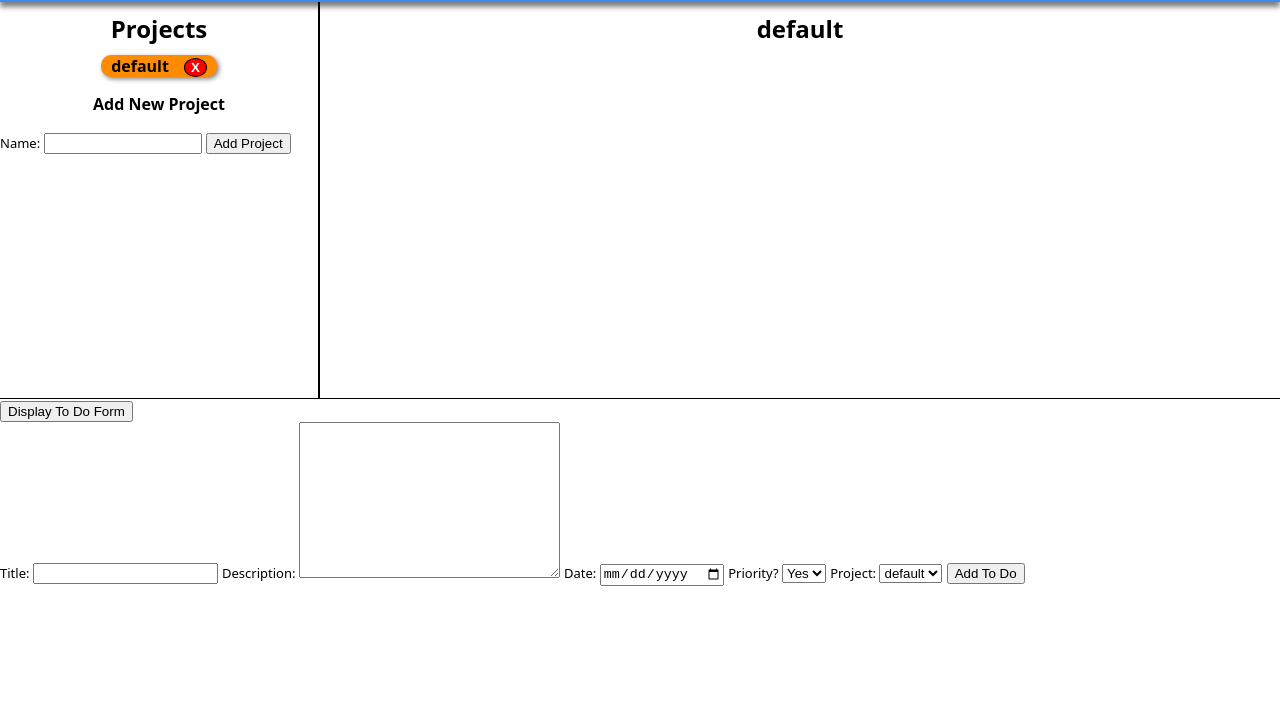
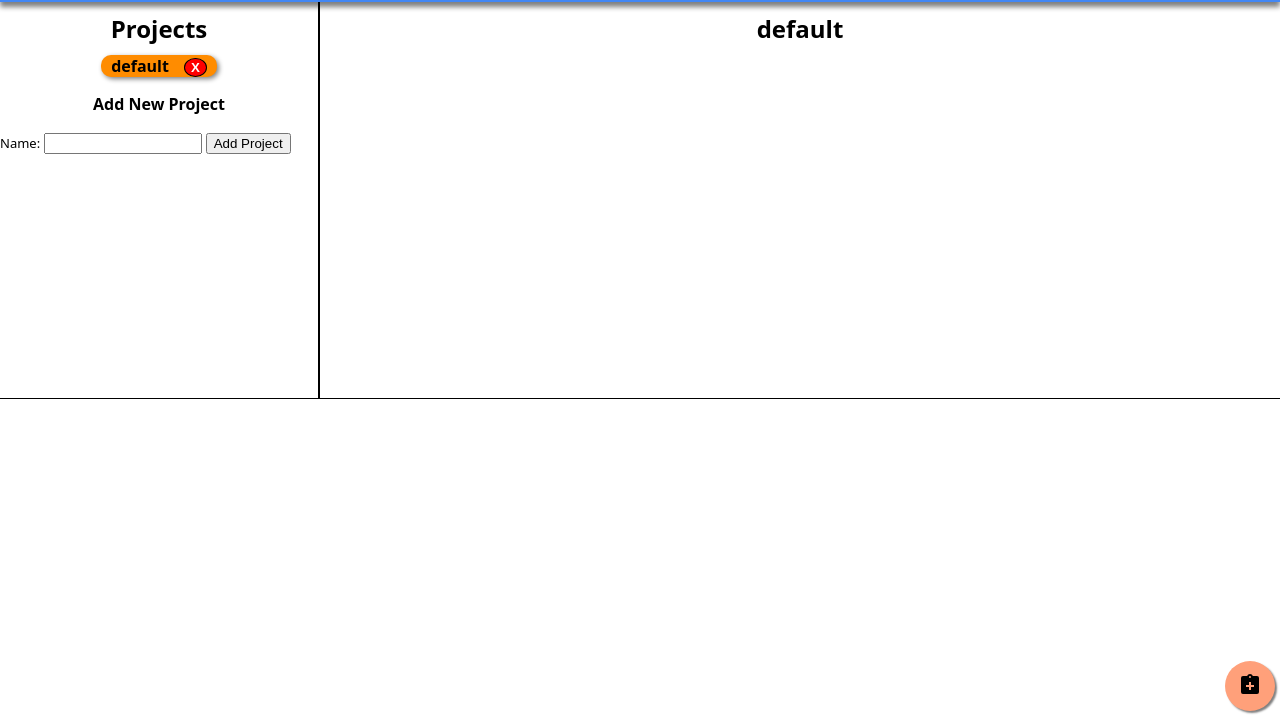
Before and after one commit to dp-beck/todo_app, a plain HTML site: page index.html in a window 1280 px wide. Shown: the part 84-800 px from the top of the page. Drawn offline with Linux system fonts and the light colour scheme.

Commit message:
add additional styling

```diff
--- a/index.html
+++ b/index.html
@@ -28,9 +28,11 @@
     </div>
 
     <footer>
-        <button id="new-to-do">Display To Do Form</button>
+        <button id="new-to-do"><svg style="width:24px;height:24px" viewBox="0 0 24 24">
+          <path fill="currentColor" d="M19,3H14.82C14.4,1.84 13.3,1 12,1C10.7,1 9.6,1.84 9.18,3H5A2,2 0 0,0 3,5V19A2,2 0 0,0 5,21H19A2,2 0 0,0 21,19V5A2,2 0 0,0 19,3M12,3A1,1 0 0,1 13,4A1,1 0 0,1 12,5A1,1 0 0,1 11,4A1,1 0 0,1 12,3M13,12H16V14H13V17H11V14H8V12H11V9H13V12Z" />
+      </svg></button>
 
-        <div id="todo-form">
+        <div id="todo-form" class="hidden">
           <label for="title">Title: </label><input type="text" name="title" id="title">
           <label for="description">Description: </label><textarea name="description" id="description" cols="30" rows="10"></textarea>
           <label for="date">Date: </label><input type="date" name="dueDate" id="dueDate">
@@ -40,7 +42,7 @@
           </select>
           <label for="project">Project: </label><select name="projectList" id="projectList">
           </select>
-          <button id="todo-button">Add To Do</button>
+          <button id="todo-button">Add</button>
         </div>
     </footer>
 
```
Also changed, not shown: index.bundle.js (+8 -2 lines).
